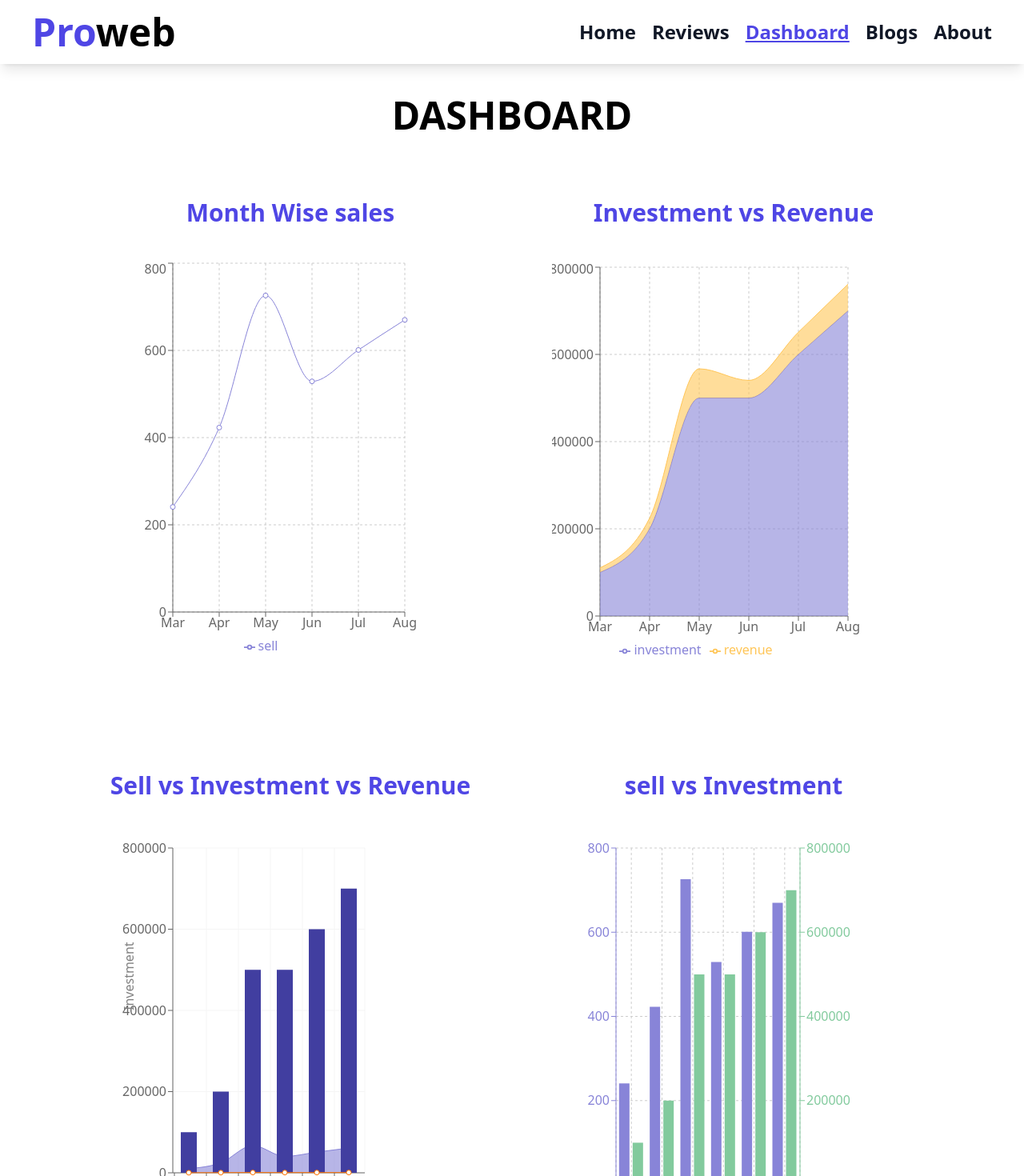
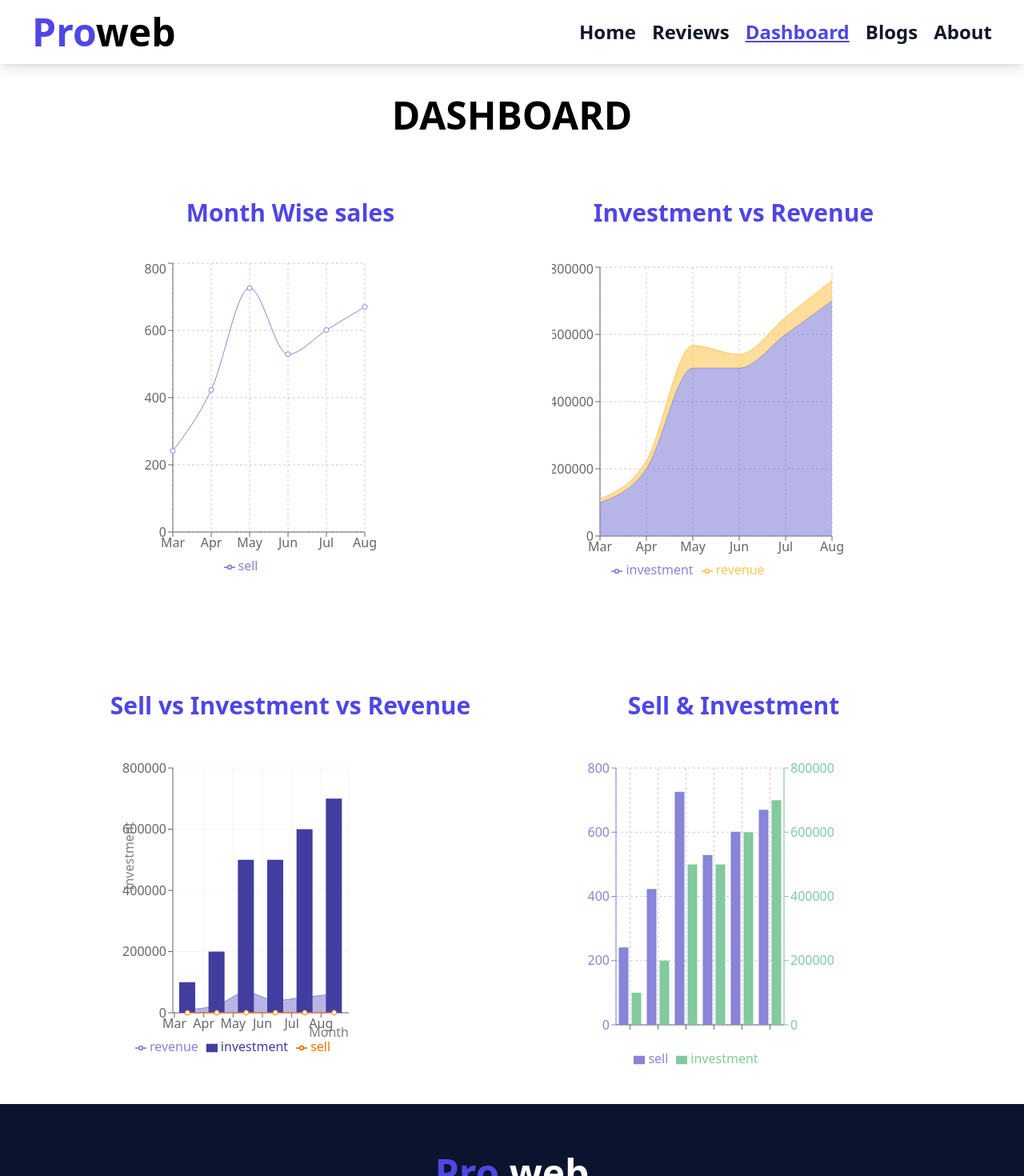
Before and after one commit to prokashpul/Sony-Alpha-7-review, a React (Create React App) app: page /dashboard in a window 1280 px wide. Shown: the top 1470 px of the page at 80% size. Built offline with nearby package versions, Linux system fonts and the light colour scheme.

Commit message:
dashbard update and bug fixed

```diff
--- a/src/Components/Dashboard/Dashboard.js
+++ b/src/Components/Dashboard/Dashboard.js
@@ -31,8 +31,8 @@
             Month Wise sales
           </h2>
           <LineChart
-            width={400}
-            height={500}
+            width={350}
+            height={400}
             data={rechartData}
             margin={{
               top: 5,
@@ -59,8 +59,8 @@
             Investment vs Revenue
           </h2>
           <AreaChart
-            width={400}
-            height={500}
+            width={380}
+            height={400}
             data={rechartData}
             margin={{
               top: 10,
@@ -95,8 +95,8 @@
             Sell vs Investment vs Revenue
           </h2>
           <ComposedChart
-            width={400}
-            height={500}
+            width={380}
+            height={400}
             data={rechartData}
             margin={{
               top: 20,
@@ -136,11 +136,11 @@
         </div>
         <div className="md:m-10 mx-auto">
           <h2 className="font-semibold text-indigo-600 text-3xl my-10 text-center">
-            sell vs Investment
+            Sell & Investment
           </h2>
           <BarChart
-            width={400}
-            height={500}
+            width={380}
+            height={400}
             data={rechartData}
             margin={{
               top: 20,
--- a/src/Components/Footer/Footer.js
+++ b/src/Components/Footer/Footer.js
@@ -11,7 +11,7 @@
       <h2 className="text-5xl font-bold text-white">
         <span className="text-indigo-600">Pro </span>web
       </h2>
-      <div className="flex flex-wrap gap-2 md:gap-6 text-white mt-5 text-2xl">
+      <div className="flex flex-wrap justify-center gap-2 md:gap-6 text-white mt-5 text-2xl">
         <NavLink
           className={({ isActive }) =>
             isActive ? "text-indigo-600" : " duration-500 hover:text-indigo-600"
```
